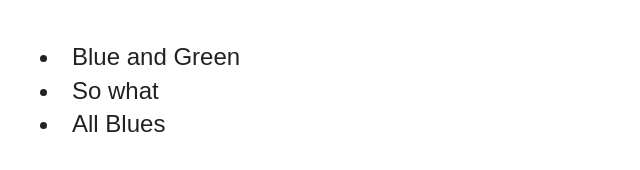
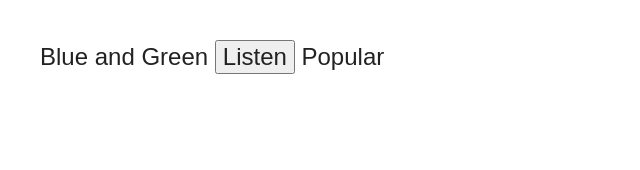
Before and after one commit to pedroanicetoo/backbone-course, a plain HTML site: page Boilerplate/index.html in a window 1280 px wide. Shown: the whole page, without its empty margins (0-640 px from the left). Drawn offline with Linux system fonts and the light colour scheme.

Commit message:
Templating example

```diff
--- a/Boilerplate/index.html
+++ b/Boilerplate/index.html
@@ -15,11 +15,21 @@
     </head>
     <body>
 
-        <div id="songs"></div>
+        <div id="container"></div>
 
         <script src="js/lib/jquery-min.js"></script>
         <script src="js/lib/underscore-min.js"></script>
         <script src="js/lib/backbone-min.js"></script>
+
+        <script id="songTemplate" type="text/html">
+            <%= title %>
+            <button>Listen</button>
+            <% if (plays > 1000) { %>
+                <span class="popular">Popular</span>
+            <% } %>
+        </script>
+
+
         <script src="js/main.js"></script>
     </body>
 </html>
--- a/Boilerplate/js/main.js
+++ b/Boilerplate/js/main.js
@@ -1,55 +1,16 @@
 var Song = Backbone.Model.extend();
 
-var Songs = Backbone.Collection.extend({
-	model: Song
+var SongView = Backbone.View.extend({
+		render: function(){
+			var template = _.template($("#songTemplate").html());
+			var html = template(this.model.toJSON());
+			this.$el.html(html);
+
+			return this;
+		}
 });
 
-var SongView = Backbone.View.extend({
+var song = new Song({ title: "Blue and Green", plays: 1001 });
 
-	tagName: "li",
-
-	render: function() {
-			this.$el.html(this.model.get("title"));
-			this.$el.attr("id", this.model.id);
-
-			return this;
-	}
-});
-
-var SongsView = Backbone.View.extend({
-
-	tagName: "ul",
-
-	initialize: function(){
-		this.model.on("add", this.onSongAdded, this);
-		this.model.on("remove", this.onSongRemoved, this);
-	},
-
-	onSongAdded: function(song){
-		var songView = new SongView({ model: song });
-
-		this.$el.append(songView.render().$el);
-	},
-
-	onSongRemoved: function(song){
-		// this.$el.find("li#" + song.id).remove();
-		this.$("li#" + song.id).remove();
-	},
-
-	render: function() {
-		var self = this;
-		this.model.each(function(song) {
-			var songView = new SongView({ model: song });
-			self.$el.append(songView.render().$el);
-		});
-	}
-});
-
-var songs = new Songs([
-	new Song({ id: 1, title: "Blue and Green"}),
-	new Song({ id: 2, title: "So what"}),
-	new Song({ id: 3, title: "All Blues"})
-	]);
-
-var songsView = new SongsView({ el: "#songs", model: songs});
-songsView.render();
+var songView = new SongView({ el: "#container", model: song });
+songView.render();
```
